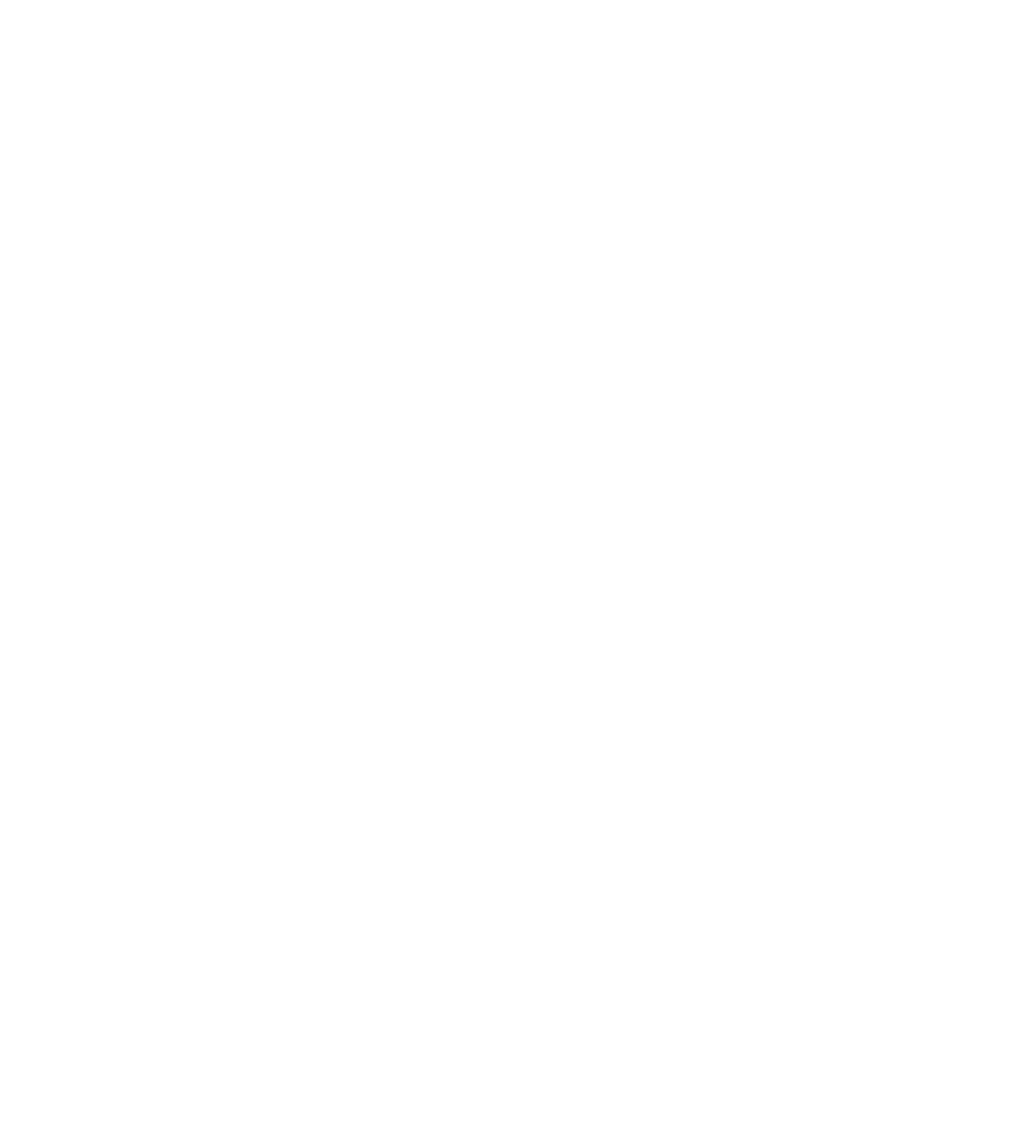
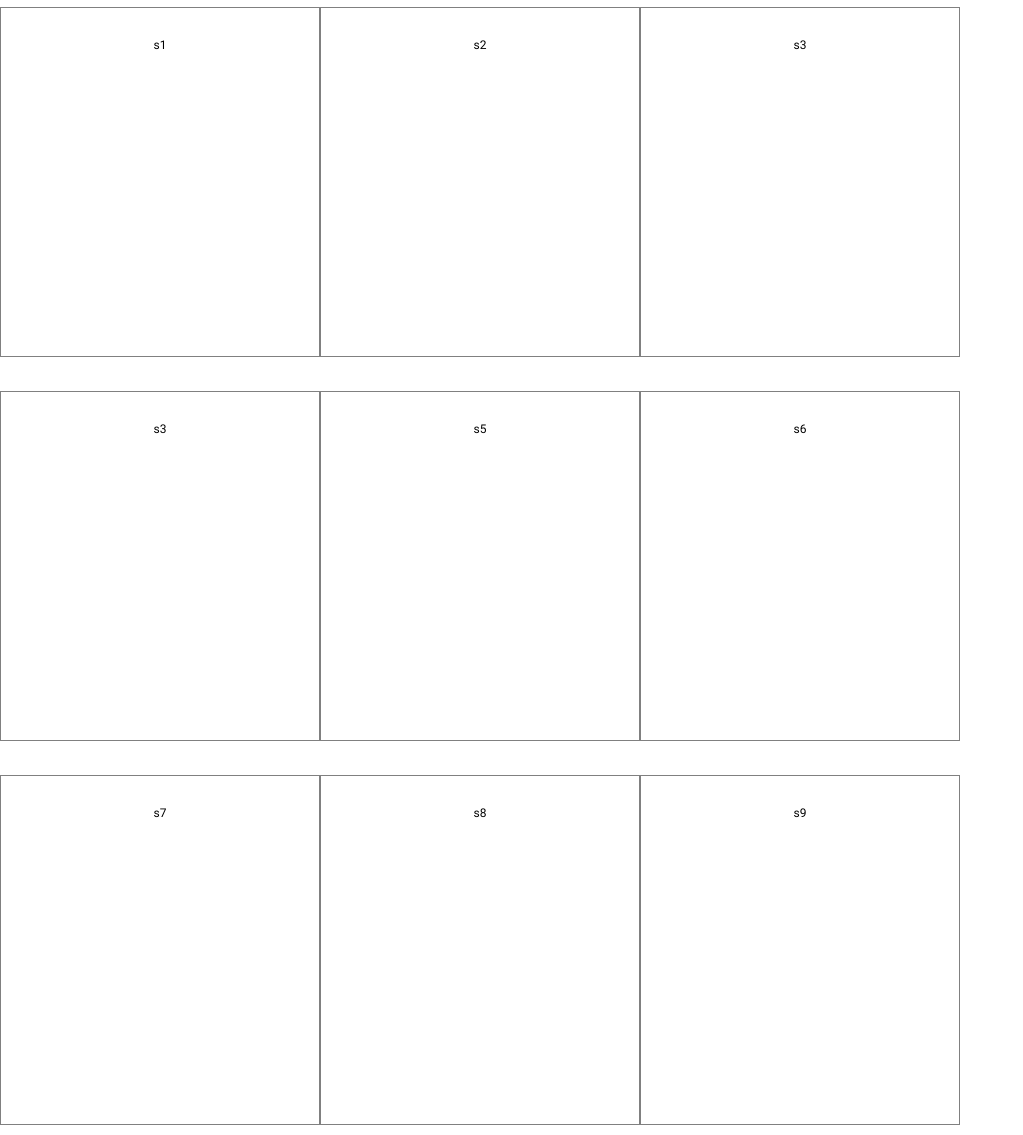
Before and after one commit to zygiussha/eshopas_projektas, a plain HTML site: page index.html in a window 1280 px wide. Shown: the whole page, without its empty margins (0-1023 px from the left). Before the commit the page ends 800 px from the top, so only its background shows below. Drawn offline with nearby package versions, Linux system fonts and the light colour scheme.

Commit message:
sukuriau lentele prekem

```diff
--- a/css/style.css
+++ b/css/style.css
@@ -0,0 +1,12 @@
+.col {
+    height: 350px;
+    border: 1px solid grey;
+    margin: 7px 0;
+    margin-left: 5px;
+    text-align: center;
+    line-height: 50px;
+    font-size: 12px;
+    background-color:white;
+    color: black;
+    padding: 0;
+}
--- a/index.html
+++ b/index.html
@@ -12,7 +12,23 @@
 
     <body>
         <header></header>
-        <main></main>
+        <main>
+          <div class="row">
+            <div class="col s3"><p>s1</p></div>
+            <div class="col s3"><p>s2</p></div>
+            <div class="col s3"><p>s3</p></div>
+          </div>
+          <div class="row">
+            <div class="col s3"><p>s3</p></div>
+            <div class="col s3"><p>s5</p></div>
+            <div class="col s3"><p>s6</p></div>
+          </div>
+          <div class="row">
+            <div class="col s3"><p>s7</p></div>
+            <div class="col s3"><p>s8</p></div>
+            <div class="col s3"><p>s9</p></div>
+          </div>
+        </main>
         <footer></footer>
       <!--Import jQuery before materialize.js-->
       <script type="text/javascript" src="https://code.jquery.com/jquery-3.2.1.min.js"></script>
```
